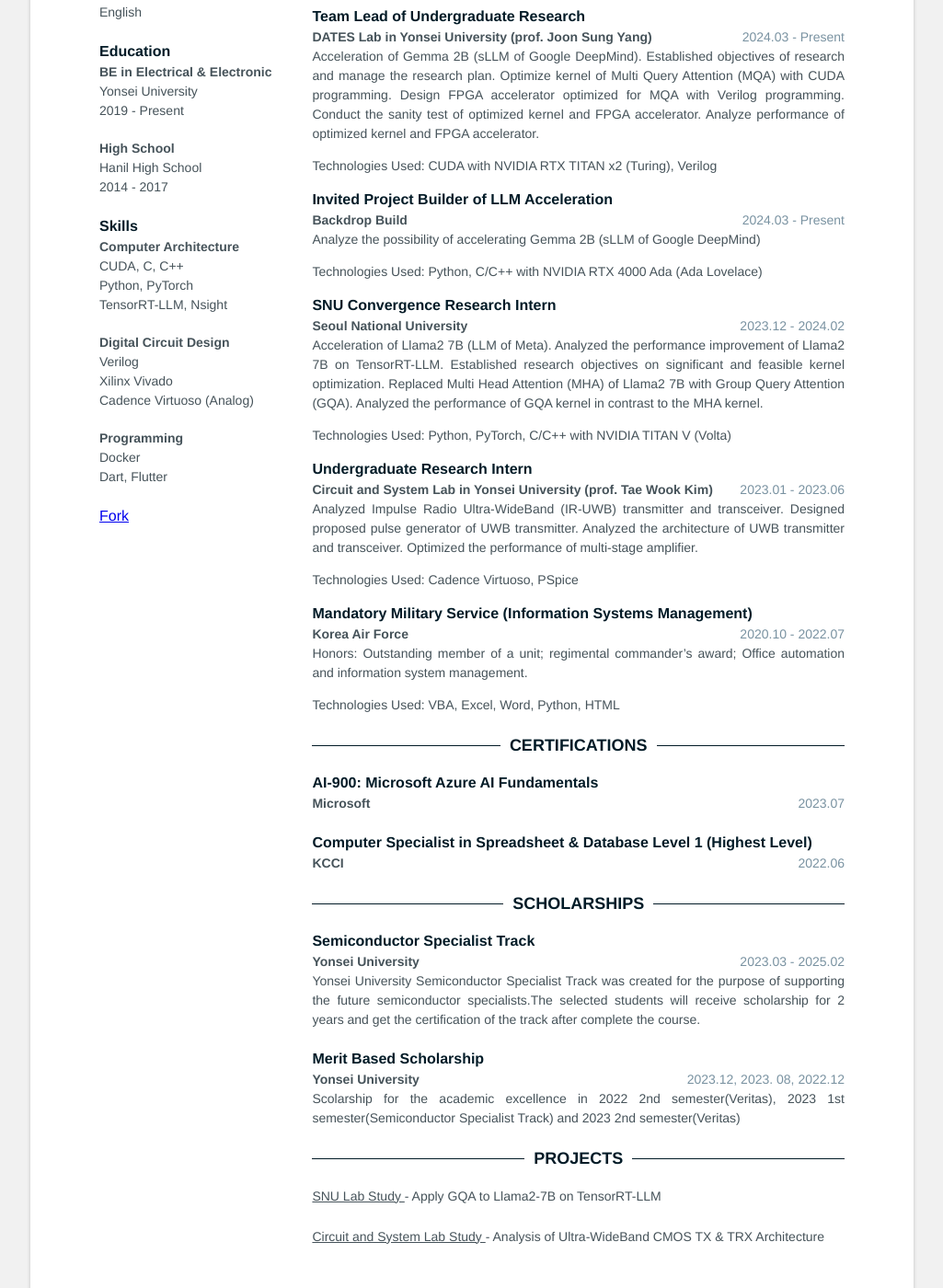
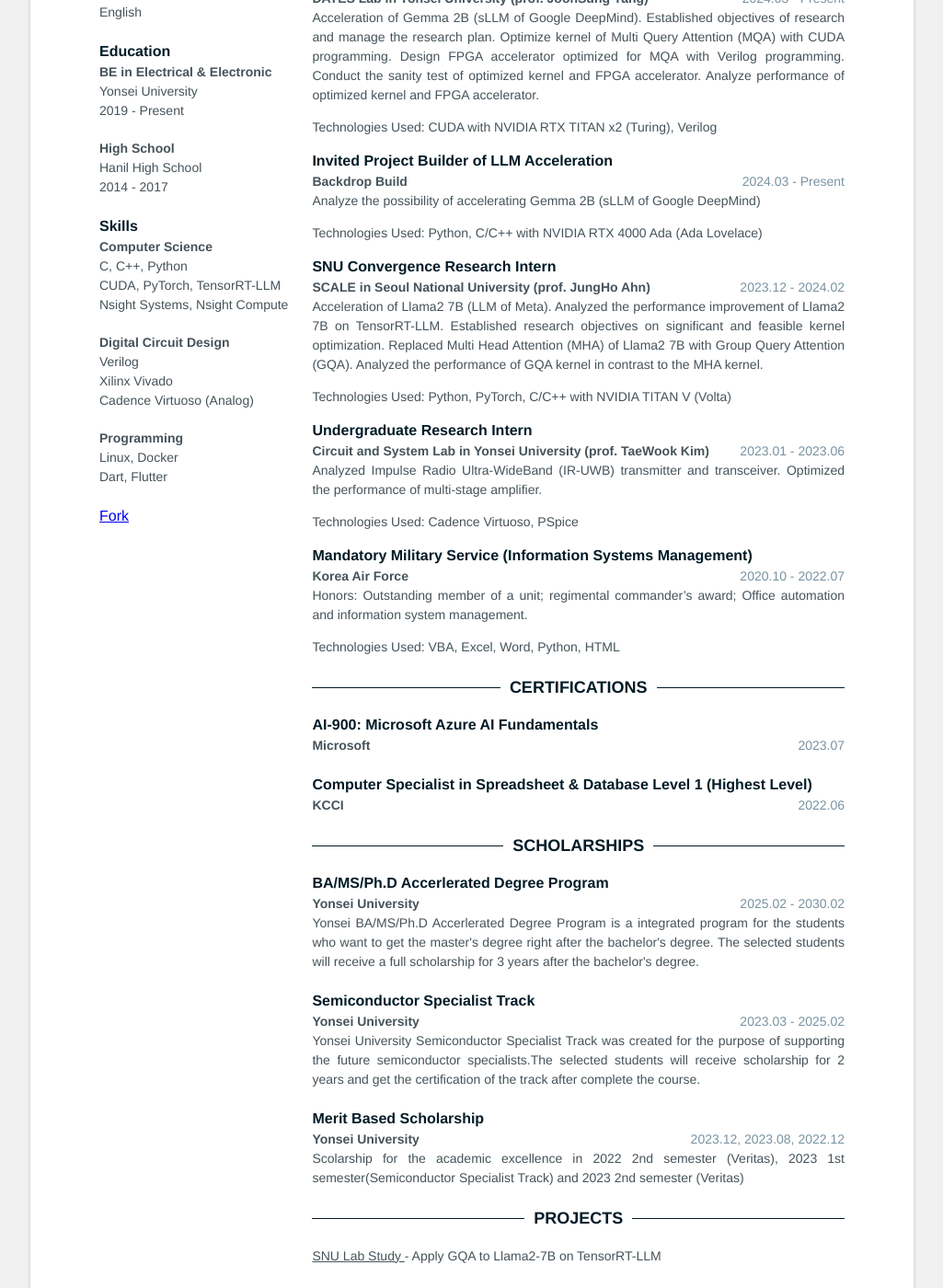
Before and after one commit to klue980/klue980.github.io, a Jekyll site: the page built from index.html, in a window 1280 px wide and 1400 px high, scrolled down 352 px. Shown: the whole window at 92% size, without its empty margins (127-1152 px from the left). Built offline with Jekyll 4.4.1, drawn with Linux system fonts in a browser that asks for light colours; some of the changed text lies outside the part shown.

Commit message:
insert integrated courses

```diff
--- a/_data/data.yml
+++ b/_data/data.yml
@@ -1,4 +1,4 @@
-name: Kim Seong Ho
+name: SeongHo Kim
 support_dark_mode: true
 fork: true
 
@@ -30,11 +30,11 @@
 #    - idiom: "Cumulative GPA : / 4.3"
 
 skills:
-  - category: Computer Architecture
+  - category: Computer Science
     skill:
-      - CUDA, C, C++
-      - Python, PyTorch
-      - TensorRT-LLM, Nsight
+      - C, C++, Python
+      - CUDA, PyTorch, TensorRT-LLM
+      - Nsight Systems, Nsight Compute
   - category: Digital Circuit Design
     skill:
       - Verilog
@@ -42,20 +42,18 @@
       - Cadence Virtuoso (Analog)
   - category: Programming
     skill:
-      - Docker
+      - Linux, Docker
       - Dart, Flutter
 
 # Profile
 profile: |
-  - I'm an undergraudate at Yonsei University in Electrical and Electronic Engineering.
-  - I'm in the 1st session of my last year.
-  - I'm interested in the hardware accelerator for deep learning and homomorphic encryption.
+  - Interests : Compiler Optimization for Deep Learning and Homomorphic Encryption.
 
 # Experience
 experience:
   - role: Team Lead of Undergraduate Research
     time: 2024.03 - Present
-    company: DATES Lab in Yonsei University (prof. Joon Sung Yang)
+    company: DATES Lab in Yonsei University (prof. JoonSung Yang)
     details:
       - Acceleration of Gemma 2B (sLLM of Google DeepMind). Established objectives of research and manage the research plan. Optimize kernel of Multi Query Attention (MQA) with CUDA programming. Design FPGA accelerator optimized for MQA with Verilog programming. Conduct the sanity test of optimized kernel and FPGA accelerator. Analyze performance of optimized kernel and FPGA accelerator.
     technologies_used: |
@@ -71,7 +69,7 @@
 
   - role: SNU Convergence Research Intern
     time: 2023.12 - 2024.02
-    company: Seoul National University
+    company: SCALE in Seoul National University (prof. JungHo Ahn)
     details:
       - Acceleration of Llama2 7B (LLM of Meta). Analyzed the performance improvement of Llama2 7B on TensorRT-LLM.	Established research objectives on significant and feasible kernel optimization. Replaced Multi Head Attention (MHA) of Llama2 7B with Group Query Attention (GQA). Analyzed the performance of GQA kernel in contrast to the MHA kernel.
     technologies_used: |
@@ -79,9 +77,9 @@
 
   - role: Undergraduate Research Intern
     time: 2023.01 - 2023.06
-    company: Circuit and System Lab in Yonsei University (prof. Tae Wook Kim)
+    company: Circuit and System Lab in Yonsei University (prof. TaeWook Kim)
     details:
-      - Analyzed Impulse Radio Ultra-WideBand (IR-UWB) transmitter and transceiver. Designed proposed pulse generator of UWB transmitter. Analyzed the architecture of UWB transmitter and transceiver. Optimized the performance of multi-stage amplifier.
+      - Analyzed Impulse Radio Ultra-WideBand (IR-UWB) transmitter and transceiver. Optimized the performance of multi-stage amplifier.
     technologies_used: |
       Cadence Virtuoso, PSpice
 
@@ -105,6 +103,12 @@
 
 # Scholarships
 scholarships:
+  - role: BA/MS/Ph.D Accerlerated Degree Program
+    time: 2025.02 - 2030.02
+    company: Yonsei University
+    details: |
+      Yonsei BA/MS/Ph.D Accerlerated Degree Program is a integrated program for the students who want to get the master's degree right after the bachelor's degree. The selected students will receive a full scholarship for 3 years after the bachelor's degree.
+
   - role: Semiconductor Specialist Track
     time: 2023.03 - 2025.02
     company: Yonsei University
@@ -112,10 +116,10 @@
       Yonsei University Semiconductor Specialist Track was created for the purpose of supporting the future semiconductor specialists.The selected students will receive scholarship for 2 years and get the certification of the track after complete the course.
 
   - role: Merit Based Scholarship
-    time: 2023.12, 2023. 08, 2022.12
+    time: 2023.12, 2023.08, 2022.12
     company: Yonsei University
     details: |
-      Scolarship for the academic excellence in 2022 2nd semester(Veritas), 2023 1st semester(Semiconductor Specialist Track) and 2023 2nd semester(Veritas)
+      Scolarship for the academic excellence in 2022 2nd semester (Veritas), 2023 1st semester(Semiconductor Specialist Track) and 2023 2nd semester (Veritas)
 
 # Publications
 # publications:
--- a/_includes/experience.html
+++ b/_includes/experience.html
@@ -12,7 +12,7 @@
                 <span class="time">{{exp.time}}</span>
             </div>
             {% for exd in exp.details%}
-                <div class="details">{{exd}}</div>
+            <div class="details">{{exd}}</div>
             {% endfor %}
             <p class="technologies">Technologies Used: {{exp.technologies_used}}</p>
         </div>
```
